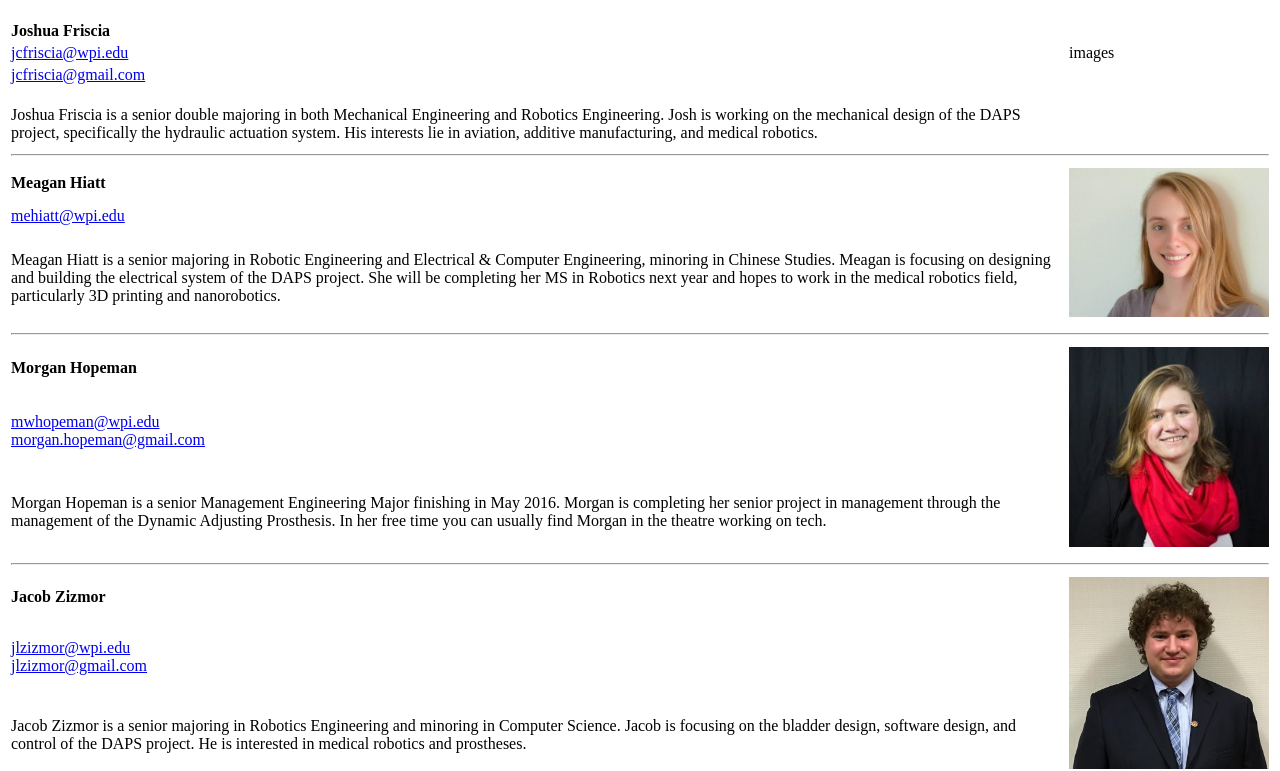
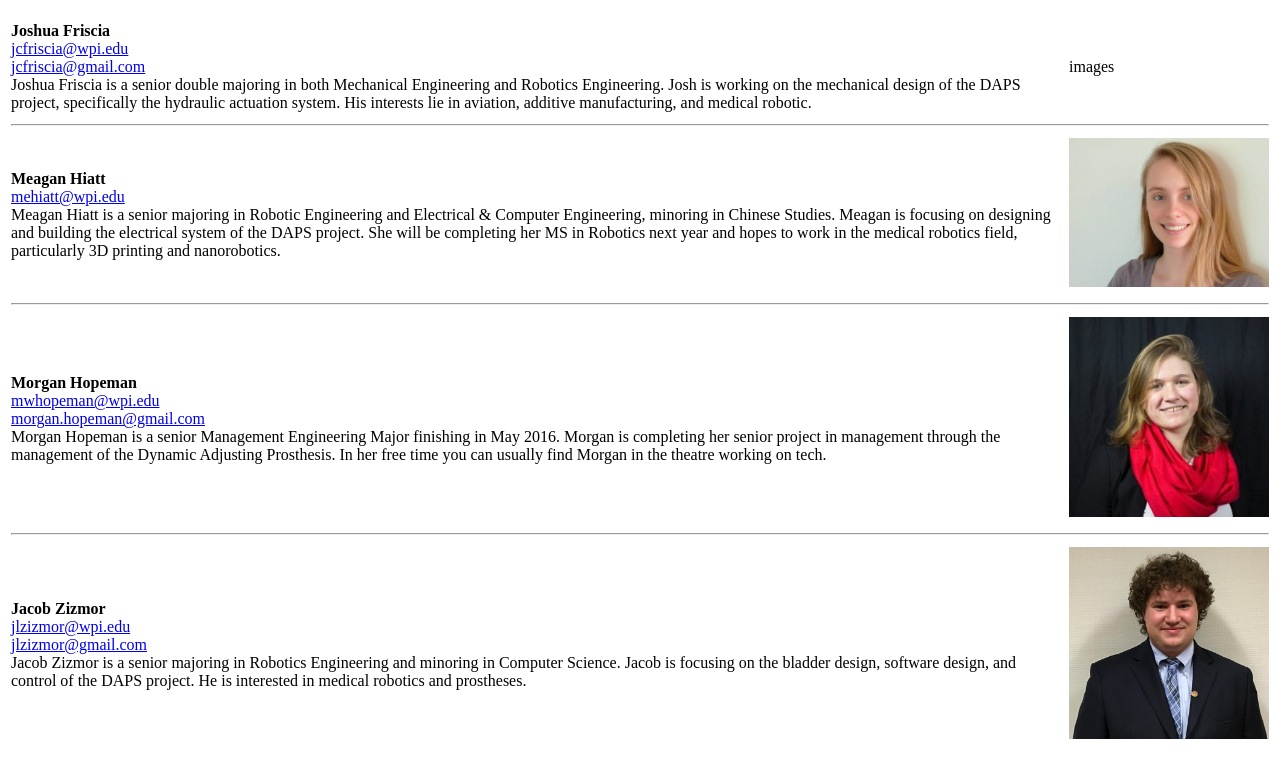
Before and after one commit to wpi-DAPS/wpi-DAPS.github.io, a plain HTML site: page peopleBody.html in a window 1280 px wide. Shown: the part 61-832 px from the top of the page. Drawn offline with Linux system fonts and the light colour scheme.

Commit message:
redid table of bios

```diff
--- a/peopleBody.html
+++ b/peopleBody.html
@@ -14,68 +14,55 @@
 				<td>
 					<b>Joshua Friscia</b>
 					<br>
+					<a href="mailto:jcfriscia@wpi.edu">jcfriscia@wpi.edu</a>
+					<br>
+					<a href="mailto:jcfriscia@gmail.com">jcfriscia@gmail.com</a>
+					<br>
+					Joshua Friscia is a senior double majoring in both Mechanical Engineering and Robotics Engineering. Josh is working on the mechanical design of the DAPS project, specifically the hydraulic actuation system. His interests lie in aviation, additive manufacturing, and medical robotic.
 				</td>
-				<td rowspan="3">images</td>
+				<td>images</td>
 			</tr>
 			<tr>
-				<td><a href="mailto:jcfriscia@wpi.edu">jcfriscia@wpi.edu</a></td>
-			</tr>
-			<tr>
-				<td><a href="mailto:jcfriscia@gmail.com">jcfriscia@gmail.com</a></td>
+				<td colspan="2"><hr></td>
 			</tr>
 			<tr>
 				<td>
+					<b>Meagan Hiatt</b>
 					<br>
-					Joshua Friscia is a senior double majoring in both Mechanical Engineering and Robotics Engineering. Josh is working on the mechanical design of the DAPS project, specifically the hydraulic actuation system. His interests lie in aviation, additive manufacturing, and medical robotics.</td>
+					<a href="mailto:mehiatt@wpi.edu">mehiatt@wpi.edu</a>
+					<br>
+					Meagan Hiatt is a senior majoring in Robotic Engineering and Electrical &amp; Computer Engineering, minoring in Chinese Studies. Meagan is focusing on designing and building the electrical system of the DAPS project. She will be completing her MS in Robotics next year and hopes to work in the medical robotics field, particularly 3D printing and nanorobotics.
+				</td>
+				<td><img src="./images/Meagan.jpg" width="200"></td>
+				<tr>
+					<td colspan="2"><hr></td>
+				</tr>
+				<tr>
+					<td>
+						<b>Morgan Hopeman</b>
+						<br>
+						<a href="mailto:mwhopeman@wpi.edu">mwhopeman@wpi.edu</a>
+						<br>
+						<a href="mailto:morgan.hopeman@gmail.com">morgan.hopeman@gmail.com</a>
+						<br>
+						Morgan Hopeman is a senior Management Engineering Major finishing in May 2016. Morgan is completing her senior project in management through the management of the Dynamic Adjusting Prosthesis. In her free time you can usually find Morgan in the theatre working on tech.
+					</td>
+					<td><img src="./images/Morgan.jpg" width="200"></td>
 				</tr>
 				<tr>
 					<td colspan="2"><hr></td>
 				</tr>
 				<tr>
-					<td><b>Meagan Hiatt</b></td>
-					<td rowspan="3"><img src="./images/Meagan.jpg" width="200"></td>
-				</tr>
-				<tr>
-					<td><a href="mailto:mehiatt@wpi.edu">mehiatt@wpi.edu</a></td>
-				</tr>
-				<tr>
 					<td>
-						Meagan Hiatt is a senior majoring in Robotic Engineering and Electrical &amp; Computer Engineering, minoring in Chinese Studies. Meagan is focusing on designing and building the electrical system of the DAPS project. She will be completing her MS in Robotics next year and hopes to work in the medical robotics field, particularly 3D printing and nanorobotics.
-					</td>
-				</tr>
-				<tr>
-					<td colspan="2"><hr></td>
-				</tr>
-				<tr>
-					<td><b>Morgan Hopeman</b></td>
-					<td rowspan="3"><img src="./images/Morgan.jpg" width="200"></td>
-				</tr>
-				<tr>
-					<td><a href="mailto:mwhopeman@wpi.edu">mwhopeman@wpi.edu</a><br>
-						<a href="mailto:morgan.hopeman@gmail.com">morgan.hopeman@gmail.com</a>
-					</td>
-				</tr>
-				<tr>
-					<td>
-						Morgan Hopeman is a senior Management Engineering Major finishing in May 2016. Morgan is completing her senior project in management through the management of the Dynamic Adjusting Prosthesis. In her free time you can usually find Morgan in the theatre working on tech.
-					</td>
-				</tr>
-				<tr>
-					<td colspan="2"><hr></td>
-				</tr>
-				<tr>
-					<td><b>Jacob Zizmor</b></td>
-					<td rowspan="3"><img src="./images/Jacob.jpg" width="200"></td>
-				</tr>
-				<tr>
-					<td><a href="mailto:jlzizmor@wpi.edu">jlzizmor@wpi.edu</a><br>
+						<b>Jacob Zizmor</b>
+						<br>
+						<a href="mailto:jlzizmor@wpi.edu">jlzizmor@wpi.edu</a>
+						<br>
 						<a href="mailto:jlzizmor@gmail.com">jlzizmor@gmail.com</a>
-					</td>
-				</tr>
-				<tr>
-					<td>
+						<br>
 						Jacob Zizmor is a senior majoring in Robotics Engineering and minoring in Computer Science. Jacob is focusing on the bladder design, software design, and control of the DAPS project. He is interested in medical robotics and prostheses.
 					</td>
+					<td><img src="./images/Jacob.jpg" width="200"></td>
 				</tr>
 			</table>
 			<h1>Advisors</h1>
```
